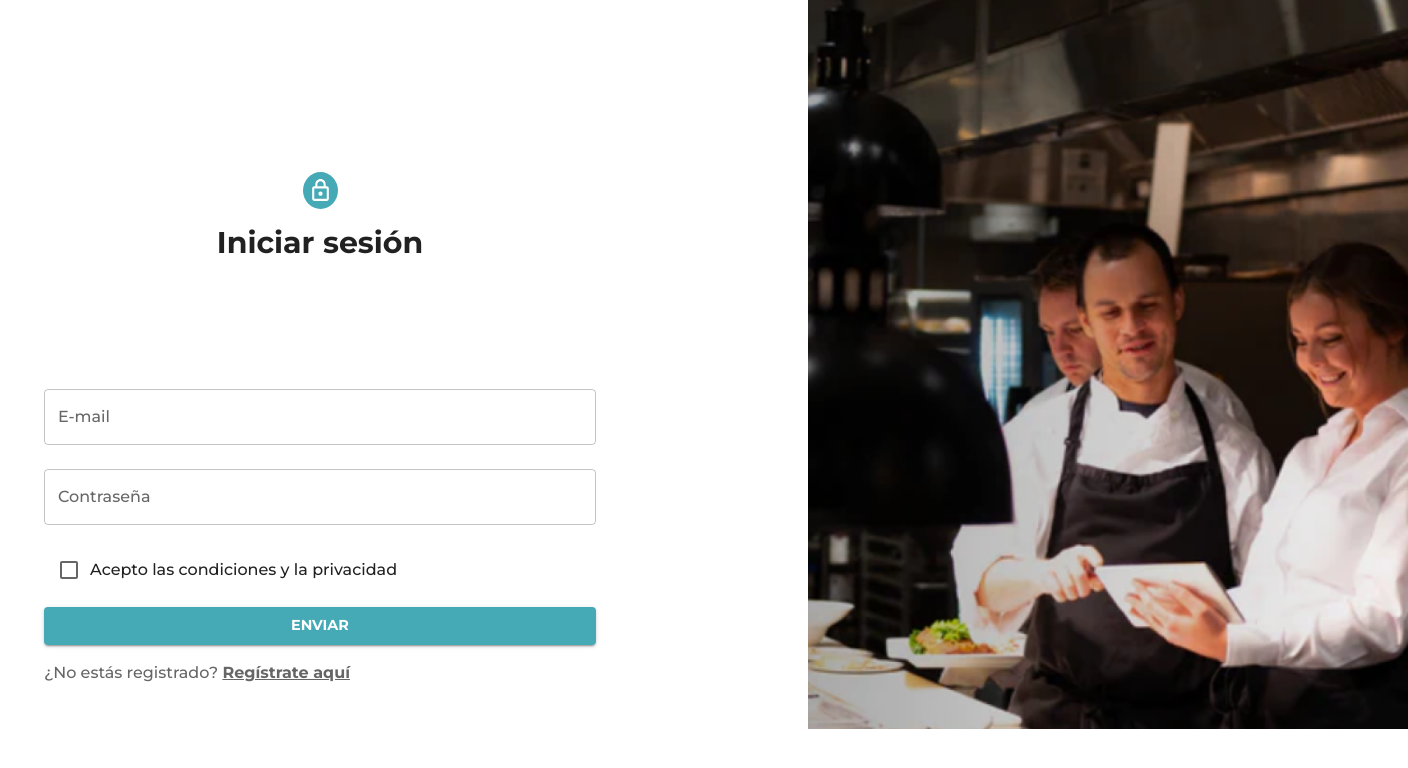
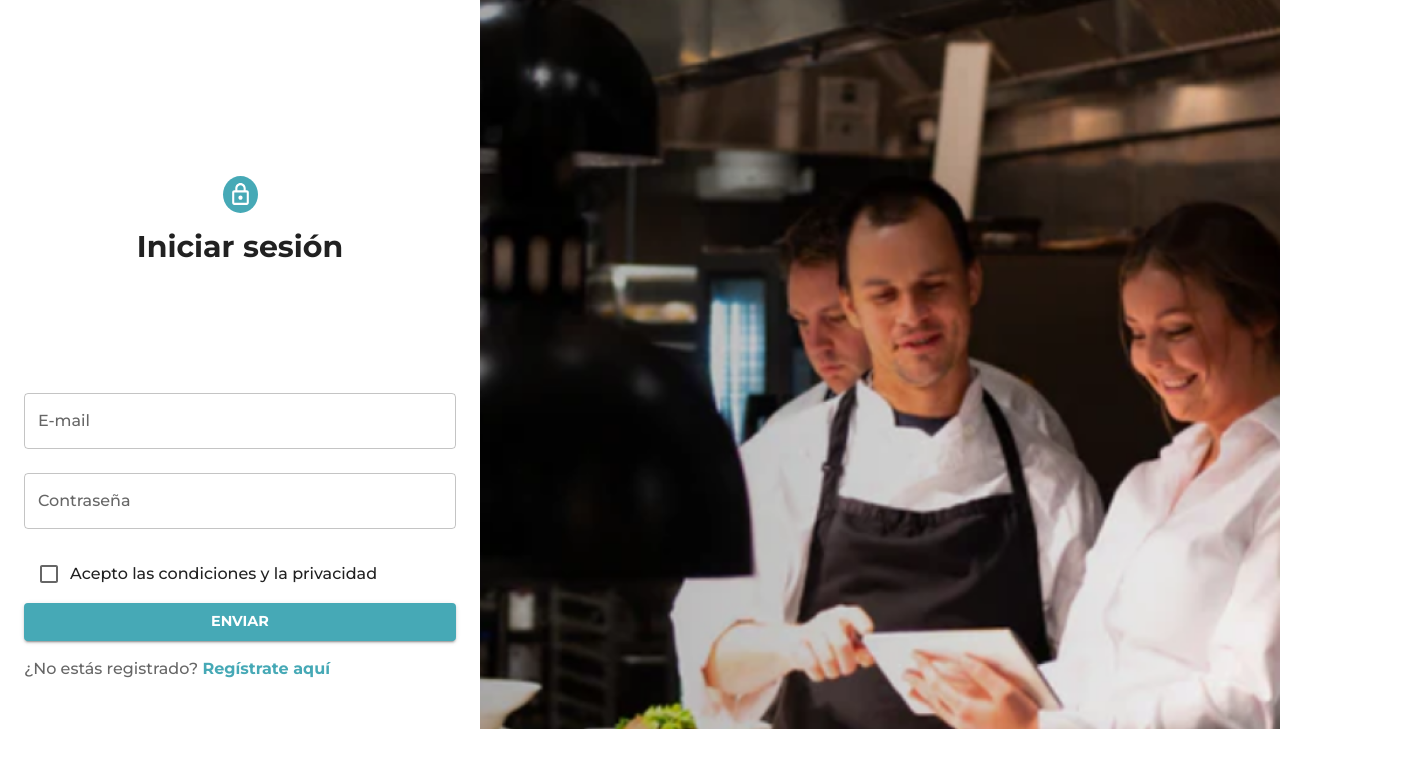
Before and after one commit to octocodevs/jointure-frontend, a Next.js app: page /admin/login in a window 1280 px wide. Shown: the top 768 px of the page, 1408 px wide, since content can reach past the window. Built offline with nearby package versions, Linux system fonts and the light colour scheme.

Commit message:
image changed

```diff
--- a/src/app/admin/login/page.jsx
+++ b/src/app/admin/login/page.jsx
@@ -7,7 +7,7 @@ import LockIcon from "@/app/components/mui/Icons/LockIcon";
 
 const Login = () => {
   return (
-    <Box className="flex justify-content items-center">
+    <Box className="flex justify-center items-center">
       <Box className="md:w-1/2 mt-24 flex justify-center items-center flex-col">
         <Box display="flex" alignItems="center" justifyContent="center">
           <LockIcon />
@@ -17,7 +17,7 @@ const Login = () => {
         </Box>
         <LoginInputs />
       </Box>
-      <Box>
+      <Box className="hidden sm:block h-scrip:w-1/2">
         <LoginCard />
       </Box>
     </Box>
--- a/src/app/admin/register/page.jsx
+++ b/src/app/admin/register/page.jsx
@@ -22,7 +22,7 @@ export default function RegisterPage() {
             src="/img/neon-pretzel-light.jpg"
             alt="Picture of the author"
             width={1200}
-            height={3400}
+            height={600}
           />
         </Box>
       </Box>
--- a/src/app/components/Buttons/LoginButton.jsx
+++ b/src/app/components/Buttons/LoginButton.jsx
@@ -17,7 +17,7 @@ const LoginButton = ({ to }) => {
                 style={{ textDecoration: 'none', width: '100%' }}
                 >
                 <Button variant="contained" style={buttonStyles} className='uppercase'>
-                    Enviar
+
                 </Button>
             </Link>
         </Box>
--- a/src/app/components/LoginCard.jsx
+++ b/src/app/components/LoginCard.jsx
@@ -9,8 +9,7 @@ const LoginCard = () => {
         backgroundSize: "cover",
         backgroundPosition: "center",
         height: "729px",
-        width: "600px",
-        marginLeft: "28%"
+        width: "800px",
       }}
     ></Box>
   );
--- a/src/app/components/LoginInputs.jsx
+++ b/src/app/components/LoginInputs.jsx
@@ -133,11 +133,11 @@ const LoginInputs = () => {
                   />
                 }
                 label="Acepto las condiciones y la privacidad"
-                variant="body2"
+                variant="body1"
                 sx={{
                   marginTop: 2,
                   marginLeft: 0.5,
-                  marginBottom: 2,
+                  marginBottom: 1,
                 }}
               />
               {errorMessages.agree && (
@@ -154,7 +154,7 @@ const LoginInputs = () => {
 
       <Box mt={2}>
         {errorMessages.general && (
-          <Typography variant="body1" color="error">
+          <Typography variant="body2" color="error">
             {errorMessages.general}
           </Typography>
         )}
@@ -162,9 +162,10 @@ const LoginInputs = () => {
           ¿No estás registrado?{" "}
           <Link
             href="/admin/register"
-            color="primary"
-            className="font-bold underline"
-            style={{ fontFamily: "inherit" }}
+            color="secudary"
+            className="text-[#46A9B6] font-bold"
+            // style={{ fontFamily: "inherit" }}
+
           >
             Regístrate aquí
           </Link>
```
Also changed, not shown: 1 other file (tests, documents, lock files or other folders).
